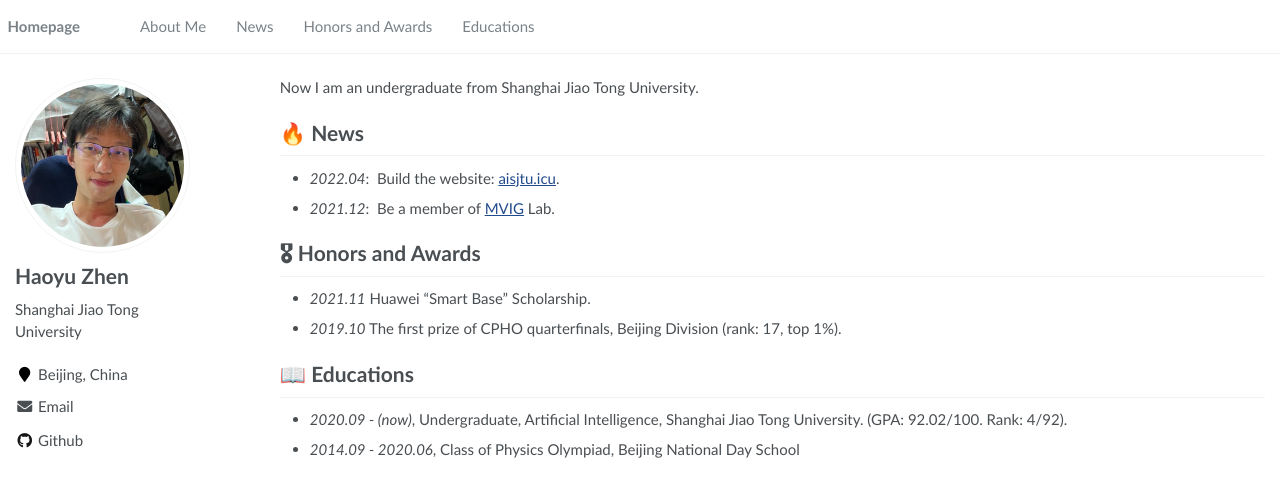
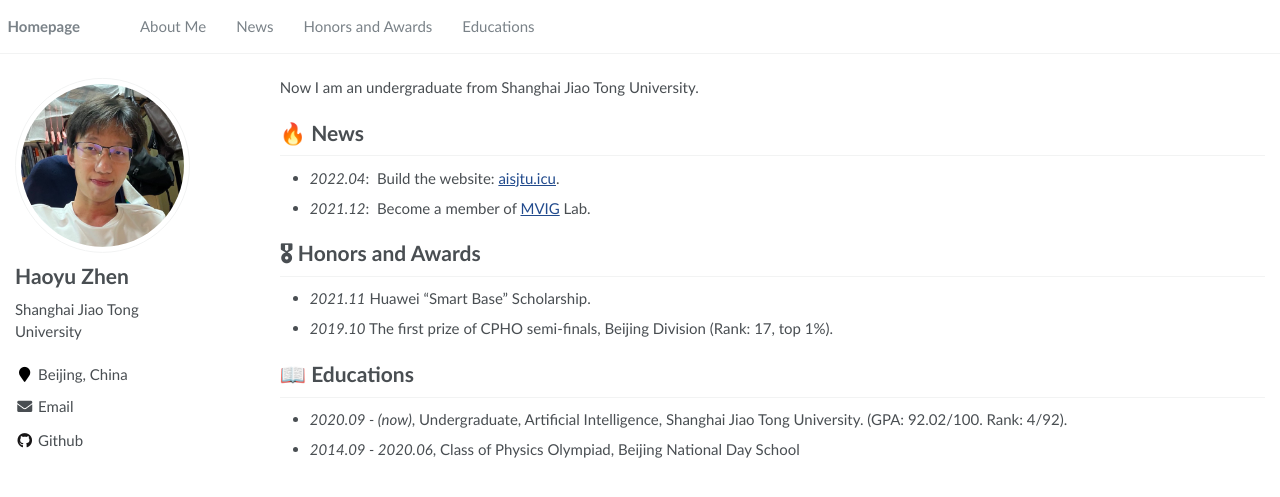
Before and after one commit to anyeZHY/anyeZHY.github.io, a Jekyll site: the page built from _pages/about.md, in a window 1280 px wide. Shown: the top 497 px of the page. Built offline with Jekyll 4.4.1, drawn with Linux system fonts in a browser that asks for light colours.

Commit message:
Update about.md

```diff
--- a/_pages/about.md
+++ b/_pages/about.md
@@ -22,12 +22,12 @@ Now I am an undergraduate from Shanghai Jiao Tong University.
 
 # 🔥 News
 - *2022.04*: &nbsp;Build the website: [aisjtu.icu](https://www.aisjtu.icu).
-- *2021.12*: &nbsp;Be a member of [MVIG](https://www.mvig.org) Lab.
+- *2021.12*: &nbsp;Become a member of [MVIG](https://www.mvig.org) Lab.
 
 # 🎖 Honors and Awards
 
 - *2021.11* Huawei "Smart Base" Scholarship.
-- *2019.10* The first prize of CPHO quarterfinals, Beijing Division (rank: 17, top 1%).
+- *2019.10* The first prize of CPHO semi-finals, Beijing Division (Rank: 17, top 1%).
 
 # 📖 Educations
 - *2020.09 - (now)*, Undergraduate, Artificial Intelligence, Shanghai Jiao Tong University. (GPA: 92.02/100. Rank: 4/92).
```
